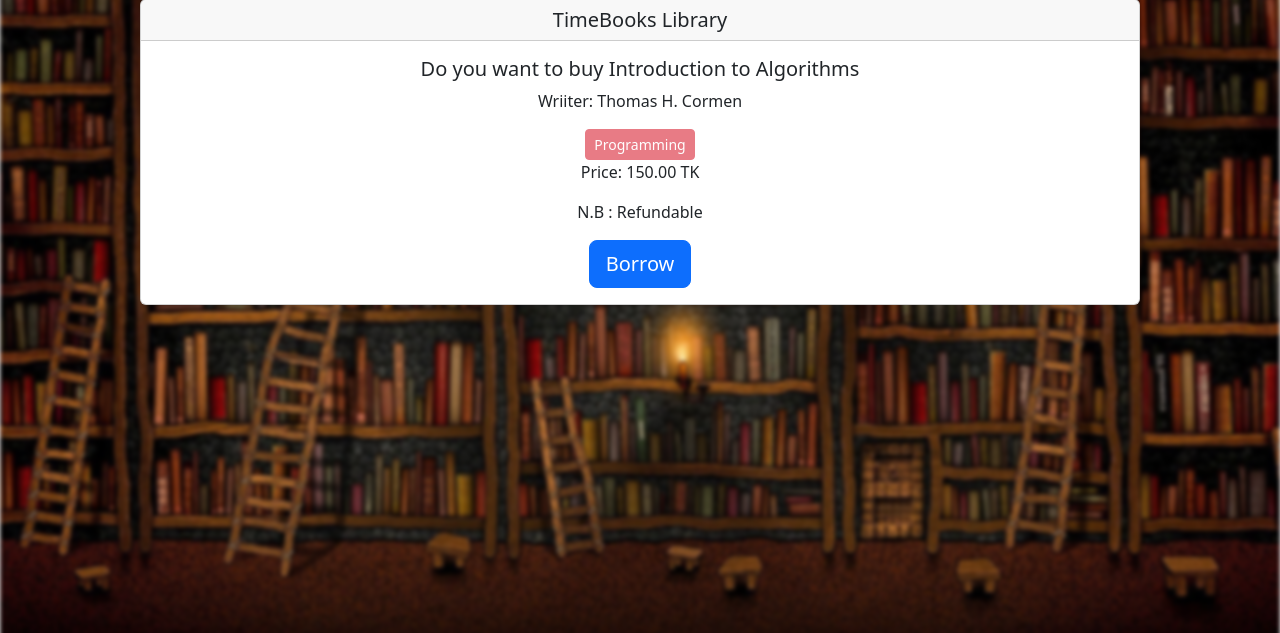
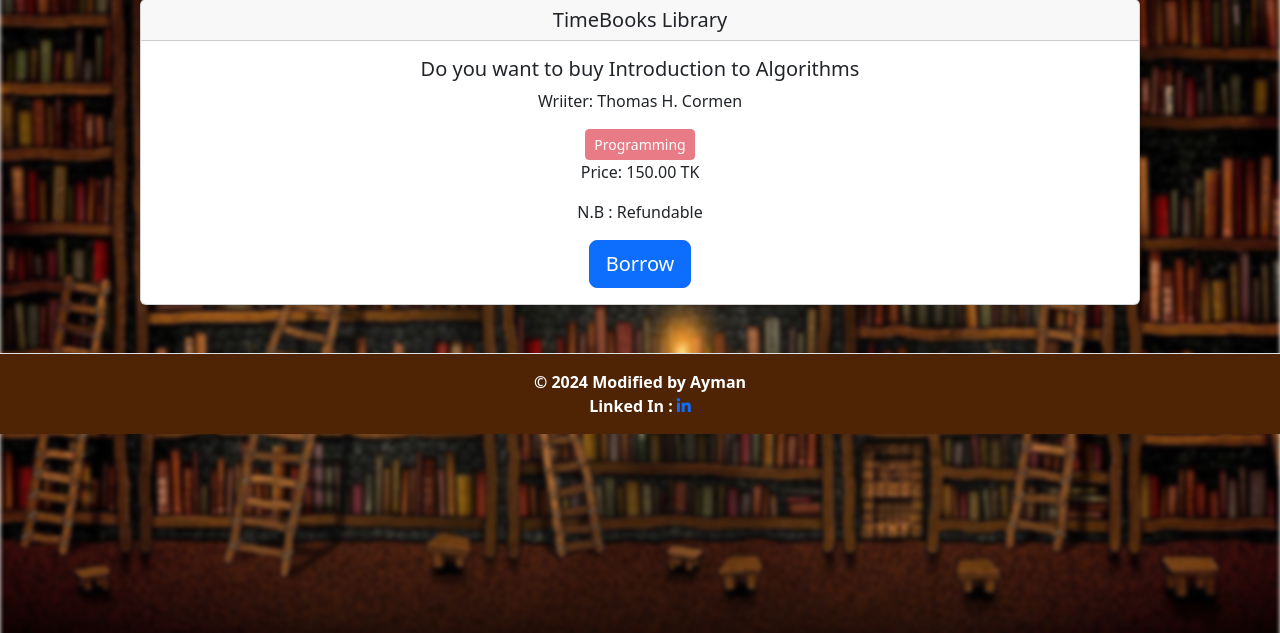
Before and after one commit to Ayman-ilias/TimeBooks_Library, a Django app: page /books/buy/6/ in a window 1280 px wide. Shown: the part 141-774 px from the top of the page. Run offline with Django 5.2, Linux system fonts and the light colour scheme; a user stored in the database is signed in; data comes from the database, SQL or seed files in the repository.

Commit message:
added footer

```diff
--- a/LibraryShop/settings.py
+++ b/LibraryShop/settings.py
@@ -30,7 +30,7 @@ SECRET_KEY = env("SECRET")
 DEBUG = True
 
 ALLOWED_HOSTS = ["*"]
-# CSRF_TRUSTED_ORIGINS = ['https://amar-bank.onrender.com','https://*.127.0.0.1']
+CSRF_TRUSTED_ORIGINS = ['https://timebooks-library.onrender.com','https://*.127.0.0.1']
 
 
 
--- a/templates/base.html
+++ b/templates/base.html
@@ -8,6 +8,8 @@
 
     <link href="https://cdn.jsdelivr.net/npm/bootstrap@5.3.2/dist/css/bootstrap.min.css" rel="stylesheet" integrity="sha384-T3c6CoIi6uLrA9TneNEoa7RxnatzjcDSCmG1MXxSR1GAsXEV/Dwwykc2MPK8M2HN" crossorigin="anonymous">
     <link rel="icon" href="{% static 'logo.png' %}">
+    <link rel="stylesheet" href="https://cdnjs.cloudflare.com/ajax/libs/font-awesome/6.5.1/css/all.min.css" integrity="sha512-DTOQO9RWCH3ppGqcWaEA1BIZOC6xxalwEsw9c2QQeAIftl+Vegovlnee1c9QX4TctnWMn13TZye+giMm8e2LwA==" crossorigin="anonymous" referrerpolicy="no-referrer" />
+
     {% block css %}
     <style>
         body {
@@ -108,6 +110,24 @@
     {% endblock %}
 
 
+    <footer class="footer text-white border-top mt-5" style="background-color: #4e2404;">
+        <div class="container">
+            <div class="row">
+                <div class="col text-center mt-3 mb-3">
+                    <strong>
+                        <p class="text-white font-weight-bold mb-0">
+                            © {% now "Y" %} Modified by Ayman
+                        </p>
+                    </strong>
+                    <strong>Linked In :
+                        <a href="http://www.linkedin.com/in/ayman-ilias-b94082175" target="_blank" class="mr-4">
+                            <i class="fab fa-linkedin-in"></i>
+                        </a>
+                    </strong>
+                </div>
+            </div>
+        </div>
+    </footer>
 
     {% block script %}
         <script>
```
